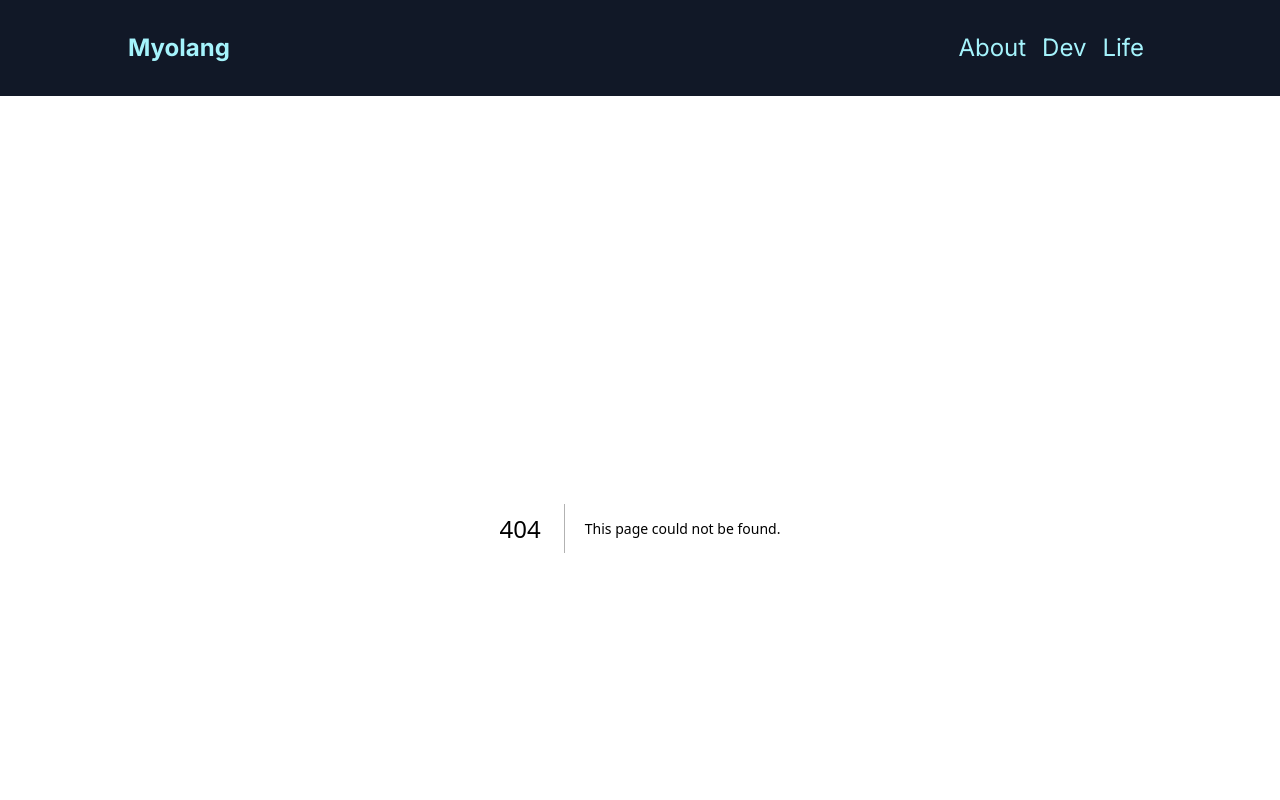
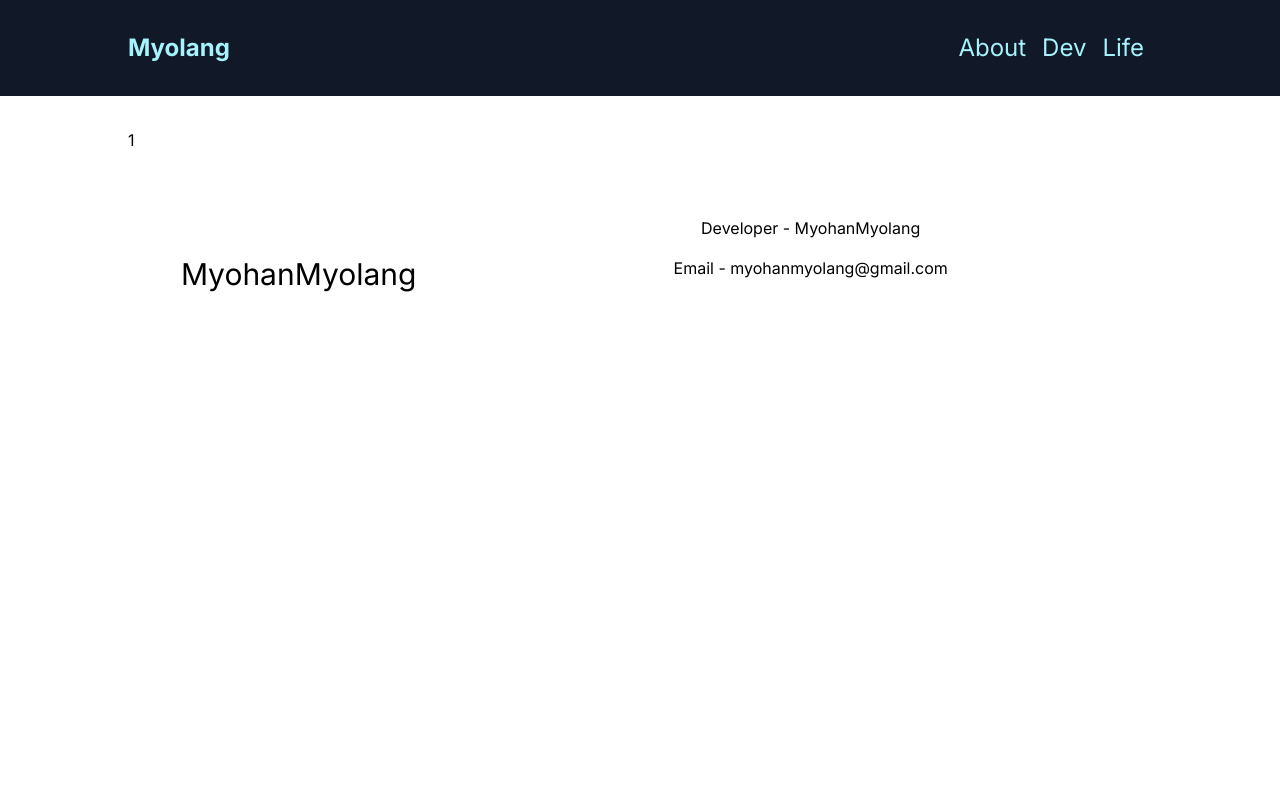
Before and after one commit to MyohanMyolang/Blog, a Next.js app: page /dev/1 in a window 1280 px wide. Before the commit this address had no page. Shown: the top 800 px of the page. Built offline with nearby package versions, Linux system fonts and the light colour scheme.

Commit message:
ADD PostPage and COMPLETE Footer Design

```diff
--- /dev/null
+++ b/src/app/default.tsx
@@ -0,0 +1,7 @@
+import React from "react";
+
+type Props = {};
+
+export default function Default({}: Props) {
+  return null;
+}
--- /dev/null
+++ b/src/app/dev/[post]/page.tsx
@@ -0,0 +1,15 @@
+import React from "react";
+
+type Props = {
+  params: {
+    post: string;
+  };
+};
+
+export default function PostPage({ params }: Props) {
+  return <div>{params.post}</div>;
+}
+
+export async function generateStaticParams() {
+  return ["1", "2", "3"];
+}
--- a/src/app/dev/page.tsx
+++ b/src/app/dev/page.tsx
@@ -1,4 +1,5 @@
 import React from "react";
+
 
 type Props = {};
 
--- a/src/app/layout.tsx
+++ b/src/app/layout.tsx
@@ -12,7 +12,7 @@
   description: "Myolang Blog",
 };
 
-export default function RootLayout({
+export default async function RootLayout({
   children,
 }: {
   children: React.ReactNode;
--- /dev/null
+++ b/src/app/login/page.tsx
@@ -0,0 +1,7 @@
+import React from "react";
+
+type Props = {};
+
+export default function LoginPage({}: Props) {
+  return <div>isNotModal</div>;
+}
--- a/src/components/carousel/RecentryCarousel.tsx
+++ b/src/components/carousel/RecentryCarousel.tsx
@@ -13,7 +13,7 @@
     .get<PostService>(Post_Identifier.PostService)
     .getRecentryPosts(5);
   return (
-    <div>
+    <div className="text-center">
       <h1 className="pb-4 text-3xl font-bold dark:text-white">
         Recentry Posts
       </h1>
--- a/src/components/common/Footer.tsx
+++ b/src/components/common/Footer.tsx
@@ -1,11 +1,40 @@
+import Link from "next/link";
 import React from "react";
 
 type Props = {};
 
 export default function Footer({}: Props) {
   return (
-    <div className="grid items-stretch grid-cols-2 grid-rows-3 pb-4 mt-8 dark:text-white dark:bg-gray-900">
-      <div className="row-span-3 row-start-2 justify-self-center">Logo</div>
+    <div className="grid items-stretch grid-cols-3 grid-rows-3 py-6 mt-8 dark:text-gray-400 dark:bg-gray-900 [&>*]:py-2">
+      <Link
+        href={"/login"}
+        className="row-span-3 row-start-2 text-xl md:text-3xl justify-self-center"
+      >
+        MyohanMyolang
+      </Link>
+      <div className="col-span-2 col-start-2 justify-self-center">
+        Developer - MyohanMyolang
+      </div>
+      <div className="col-span-2 col-start-2 justify-self-center ">
+        Email - myohanmyolang@gmail.com
+      </div>
+      <Link
+        href={"https://github.com/MyohanMyolang"}
+        target="_blank"
+        className="col-span-2 col-start-2 justify-self-center "
+      >
+        <svg
+          width="24"
+          height="23"
+          xmlns="http://www.w3.org/2000/svg"
+          viewBox="0 0 98 96"
+        >
+          <path
+            d="M48.854 0C21.839 0 0 22 0 49.217c0 21.756 13.993 40.172 33.405 46.69 2.427.49 3.316-1.059 3.316-2.362 0-1.141-.08-5.052-.08-9.127-13.59 2.934-16.42-5.867-16.42-5.867-2.184-5.704-5.42-7.17-5.42-7.17-4.448-3.015.324-3.015.324-3.015 4.934.326 7.523 5.052 7.523 5.052 4.367 7.496 11.404 5.378 14.235 4.074.404-3.178 1.699-5.378 3.074-6.6-10.839-1.141-22.243-5.378-22.243-24.283 0-5.378 1.94-9.778 5.014-13.2-.485-1.222-2.184-6.275.486-13.038 0 0 4.125-1.304 13.426 5.052a46.97 46.97 0 0 1 12.214-1.63c4.125 0 8.33.571 12.213 1.63 9.302-6.356 13.427-5.052 13.427-5.052 2.67 6.763.97 11.816.485 13.038 3.155 3.422 5.015 7.822 5.015 13.2 0 18.905-11.404 23.06-22.324 24.283 1.78 1.548 3.316 4.481 3.316 9.126 0 6.6-.08 11.897-.08 13.526 0 1.304.89 2.853 3.316 2.364 19.412-6.52 33.405-24.935 33.405-46.691C97.707 22 75.788 0 48.854 0z"
+            fill="#fff"
+          />
+        </svg>
+      </Link>
     </div>
   );
 }
--- a/src/components/common/NavBar.tsx
+++ b/src/components/common/NavBar.tsx
@@ -1,24 +1,9 @@
-"use client";
-
 import Link from "next/link";
 import React from "react";
 import NavItems, { NavItemList } from "./NavItems";
 import LinkDropDownMenuBtn from "./LinkDropDownMenuBtn";
 
 type Props = {};
-
-const createDropDownItems = (event: () => void) => {
-  return NavItemList.forEach((item) => {
-    return (
-      <>
-        <Link href={item.herf} onClick={event}>
-          {item.name}
-        </Link>
-        <hr />
-      </>
-    );
-  });
-};
 
 export default function NavBar({}: Props) {
   return (
--- a/src/components/profile/Profile.tsx
+++ b/src/components/profile/Profile.tsx
@@ -9,7 +9,7 @@
 export default function Profile({}: Props) {
   const router = useRouter();
   return (
-    <div className="[&>div]:pb-4">
+    <div className="[&>div]:pb-4 md:grid md:grid-cols-2">
       <div id="Profile" className="flex justify-center ">
         <div
           id="ProfileImage"
@@ -28,7 +28,13 @@
       </div>
       <div className="justify-center text-center dark:[&>*]:text-white">
         <h1 className="text-3xl font-bold ">Myolang</h1>
-        <h4>temp Text</h4>
+        <h4 className="hidden md:block md:pt-4">
+          어쩌구 저쩌구 저쩌구 어쩌구 쩌구쩌구 쩌구어쩌구 쩌구구구어쩌구 쩌구
+          어쩌구 저쩌구 저쩌구 어쩌구 쩌구쩌구 쩌구어쩌구 쩌구구구어쩌구 쩌구
+          어쩌구 저쩌구 저쩌구 어쩌구 쩌구쩌구 쩌구어쩌구 쩌구구구어쩌구 쩌구
+          어쩌구 저쩌구 저쩌구 어쩌구 쩌구쩌구 쩌구어쩌구 쩌구구구어쩌구 쩌구
+          어쩌구 저쩌구 저쩌구 어쩌구 쩌구쩌구 쩌구어쩌구 쩌구구구어쩌구 쩌구
+        </h4>
       </div>
     </div>
   );
```
